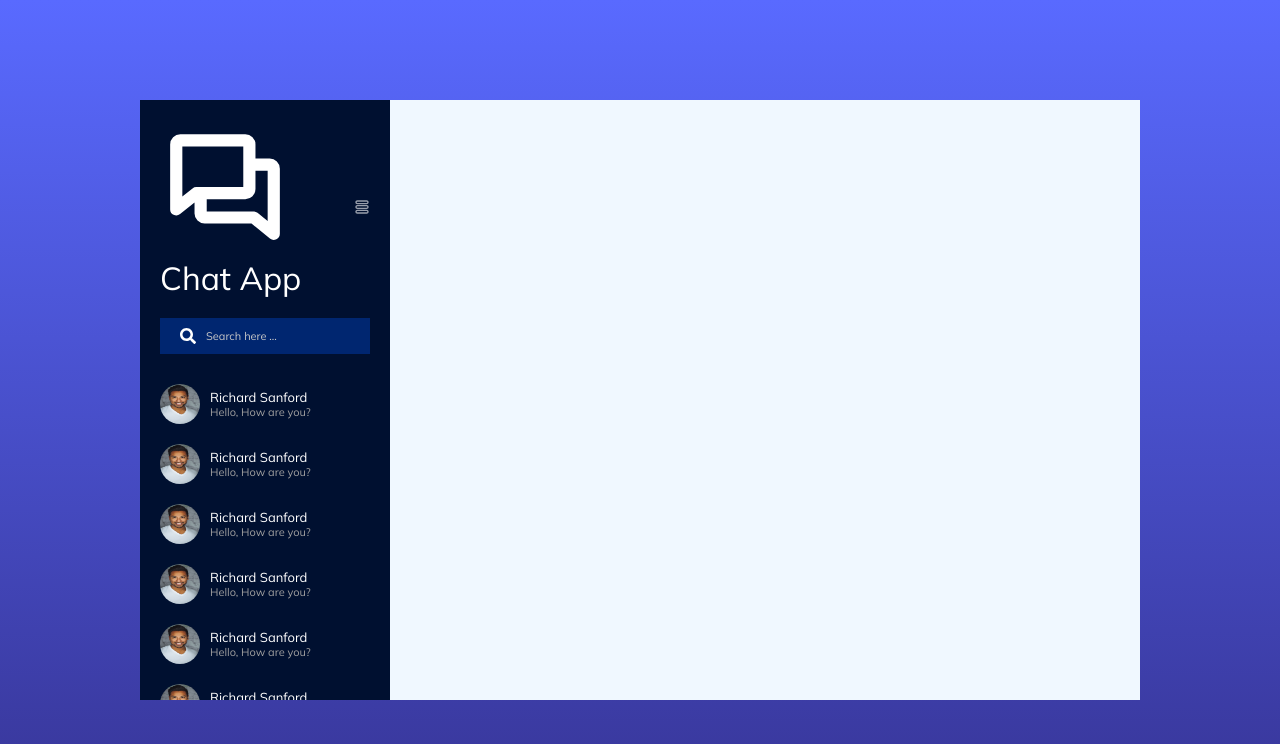
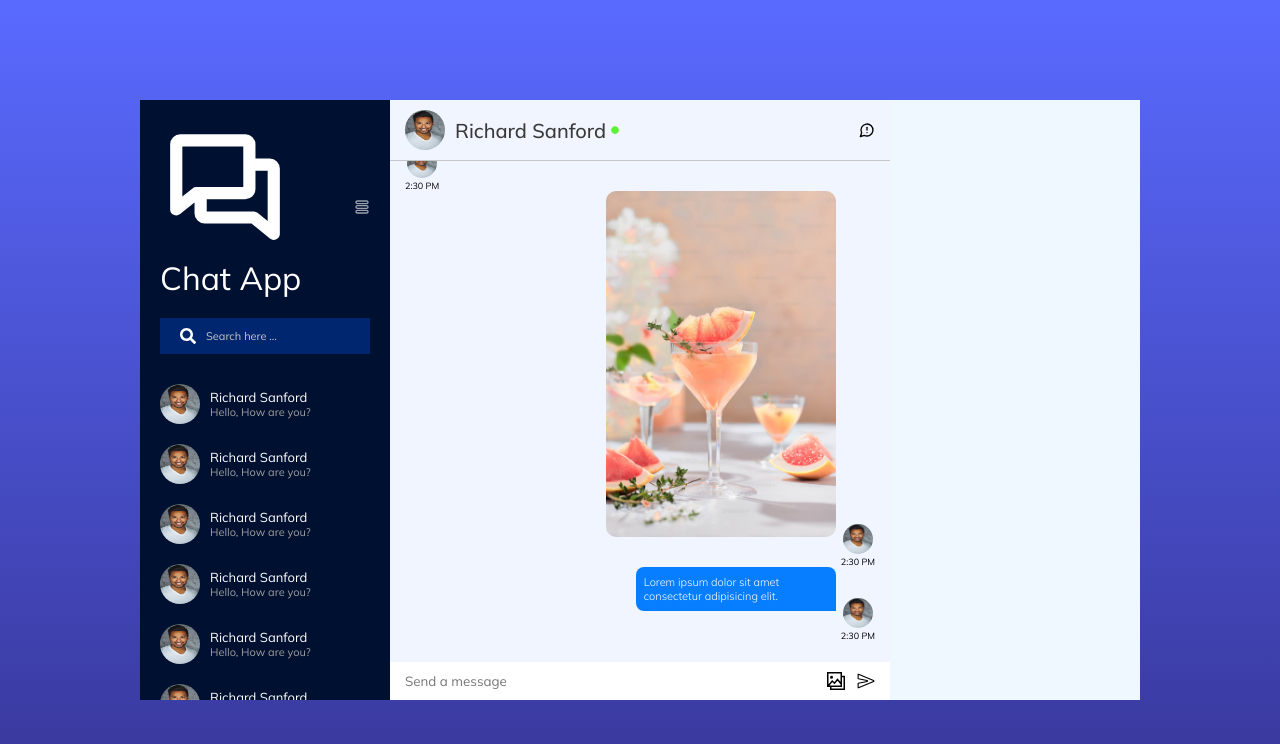
Before and after one commit to maryamfad/React_Chat_app, a React (Vite) app: page /chat in a window 1280 px wide. Shown: the top 744 px of the page. Built offline with nearby package versions, Linux system fonts and the light colour scheme.

Commit message:
create ui for chat box

```diff
--- a/src/components/ChatBox/ChatBox.css
+++ b/src/components/ChatBox/ChatBox.css
@@ -0,0 +1,114 @@
+.chat-box {
+	height: 75vh;
+	position: relative;
+	background-color: #f1f5ff;
+}
+.chat-user {
+	padding: 10px 15px;
+	display: flex;
+	align-items: center;
+	gap: 10px;
+	border-bottom: 1px solid #c6c6c6;
+}
+.chat-user img {
+	width: 30px;
+	aspect-ratio: 1/1;
+	border-radius: 50%;
+}
+
+.chat-user img:first-child {
+	width: 40px;
+	aspect-ratio: 1/1;
+}
+
+.chat-user p {
+	flex: 1;
+	font-weight: 500;
+	font-size: 20px;
+	color: #393939;
+	display: flex;
+	align-items: center;
+	gap: 5px;
+}
+
+.chat-input {
+	display: flex;
+	align-items: center;
+	gap: 12px;
+	padding: 10px 15px;
+	background: white;
+	position: absolute;
+	bottom: 0;
+	left: 0;
+	right: 0;
+}
+
+.chat-input .icon {
+	cursor: pointer;
+}
+
+.chat-input label {
+	display: flex;
+}
+
+.chat-input input {
+	flex: 1;
+	border: none;
+	outline: none;
+}
+
+.chat-message {
+	height: calc(100% - 70px);
+	padding-bottom: 50px;
+	overflow-y: scroll;
+	display: flex;
+	flex-direction: column-reverse;
+}
+
+.sender-message div img,
+.reciever-message div img {
+	width: 30px;
+	aspect-ratio: 1/1;
+	border-radius: 50%;
+}
+
+.sender-message,
+.reciever-message {
+	display: flex;
+	align-items: end;
+	justify-content: end;
+	gap: 5px;
+	padding: 0px 15px;
+}
+
+.reciever-message {
+	flex-direction: row-reverse;
+	justify-content: start;
+}
+
+.message {
+	color: white;
+	background-color: #077eff;
+	padding: 8px;
+	max-width: 200px;
+	font-size: 11px;
+	font-weight: 300;
+	border-radius: 8px 8px 0px 8px;
+	margin-bottom: 30px;
+}
+
+.reciever-message .message {
+	border-radius: 8px 8px 8px 0px;
+}
+
+.sender-message div,
+.reciever-message div {
+	text-align: center;
+	font-size: 9px;
+}
+
+.message-image {
+	max-width: 230px;
+	margin-bottom: 30px;
+	border-radius: 10px;
+}
--- a/src/components/ChatBox/ChatBox.jsx
+++ b/src/components/ChatBox/ChatBox.jsx
@@ -1,7 +1,69 @@
 import React from "react";
+import { FaCircle } from "react-icons/fa";
+import { LuMessageCircleWarning } from "react-icons/lu";
+import { GrGallery } from "react-icons/gr";
+import { IoSendOutline } from "react-icons/io5";
+
 import "./ChatBox.css";
 const ChatBox = () => {
-	return <div></div>;
+	return (
+		<div className="chat-box">
+			<div className="chat-user">
+				<img src="/profile-pic-1.avif" alt="profile pic" />
+
+				<p>
+					Richard Sanford <FaCircle size={8} color="#5bf232" />{" "}
+				</p>
+				<LuMessageCircleWarning className="help" />
+			</div>
+
+			<div className="chat-message">
+				<div className="sender-message">
+					<p className="message">
+						Lorem ipsum dolor sit amet consectetur adipisicing elit.
+					</p>
+					<div>
+						<img src="/profile-pic-1.avif" alt="profile pic" />
+						<p>2:30 PM</p>
+					</div>
+				</div>
+				<div className="sender-message">
+					<img
+						src="/pic1.avif"
+						alt="sent pic"
+						className="message-image"
+					/>
+					<div>
+						<img src="/profile-pic-1.avif" alt="profile pic" />
+						<p>2:30 PM</p>
+					</div>
+				</div>
+				<div className="reciever-message">
+					<p className="message">
+						Laborum doloribus in mollitia vitae obcaecati veritatis
+						dolor.
+					</p>
+					<div>
+						<img src="/profile-pic-1.avif" alt="profile pic" />
+						<p>2:30 PM</p>
+					</div>
+				</div>
+			</div>
+			<div className="chat-input">
+				<input type="text" placeholder="Send a message" />
+				<input
+					type="file"
+					id="image"
+					accept="image/png, image/jpeg"
+					hidden
+				/>
+				<label htmlFor="image">
+					<GrGallery className="icon" size={18} />
+				</label>
+				<IoSendOutline className="icon" size={18} />
+			</div>
+		</div>
+	);
 };
 
 export default ChatBox;
--- a/src/components/LeftSidebar/LeftSidebar.jsx
+++ b/src/components/LeftSidebar/LeftSidebar.jsx
@@ -12,7 +12,6 @@ const LeftSidebar = () => {
 				<div className="left-sidebar-nav">
 					<div className="logo">
 						<PiChatsBold size={130} />
-
 						<p>Chat App</p>
 					</div>
 					<div className="menu">
--- a/src/pages/Chat/Chat.jsx
+++ b/src/pages/Chat/Chat.jsx
@@ -9,8 +9,8 @@ const Chat = () => {
 		<div className="chat">
 			<div className="chat-container">
 				<LeftSidebar />
-				{/* <ChatBox />
-				<RightSidebar /> */}
+				<ChatBox />
+				<RightSidebar />
 			</div>
 		</div>
 	);
```
Also changed, not shown: public/pic1.avif (added).
